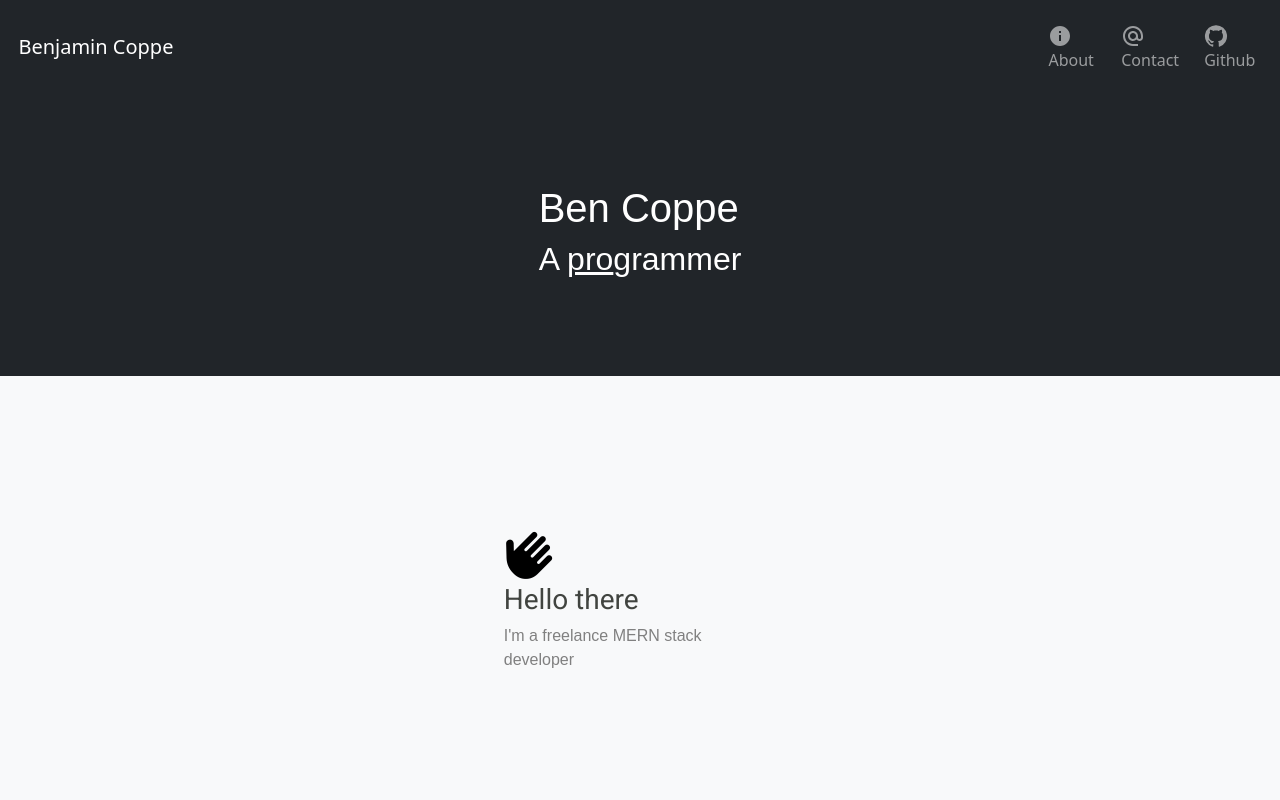
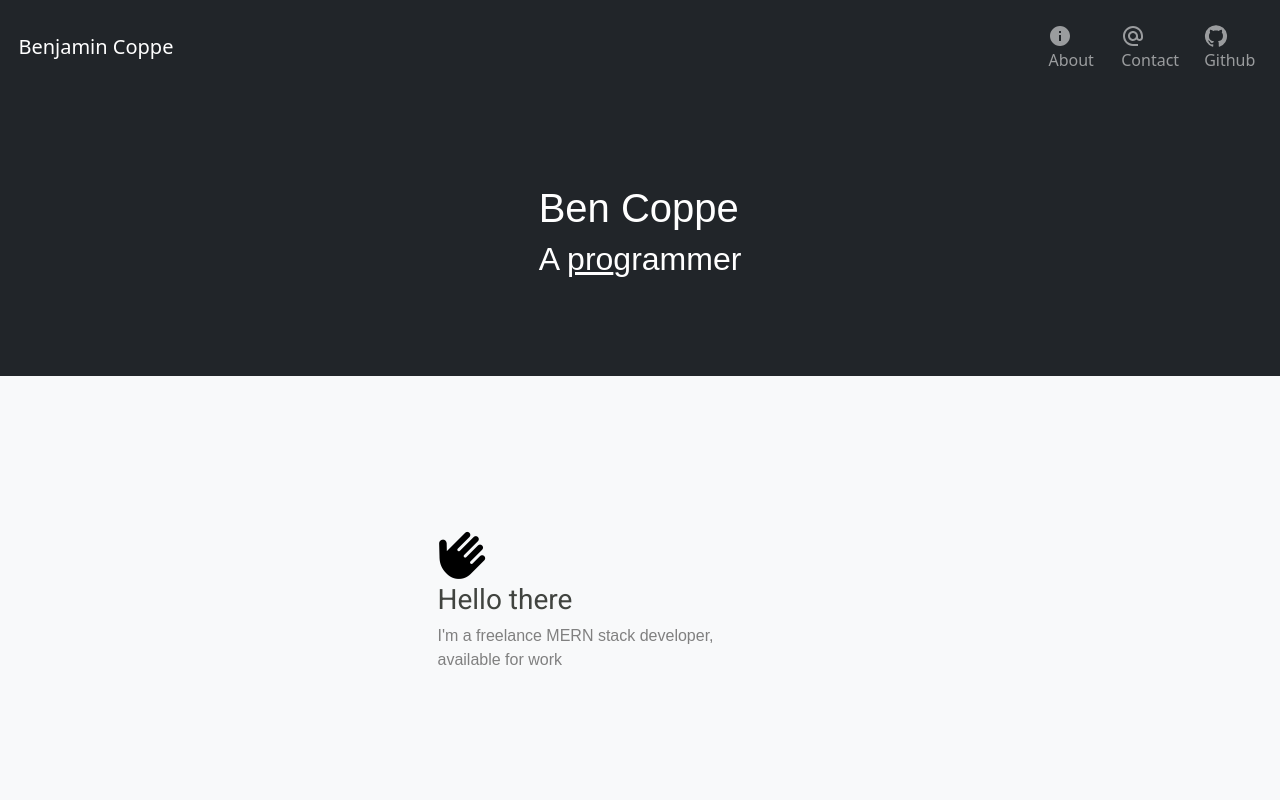
Before and after one commit to bpc2003/My-Site, a React (Create React App) app in the folder client/: page / in a window 1280 px wide. Shown: the top 800 px of the page. Built offline with nearby package versions, Linux system fonts and the light colour scheme; no server answers; a web font is replaced by a local one.

Commit message:
Updated intro in Home.jsx

```diff
--- a/client/src/components/Home.jsx
+++ b/client/src/components/Home.jsx
@@ -48,7 +48,8 @@ class Home extends Component {
                             Hello there
                         </h3>
                         <p>
-                            I'm a freelance MERN stack developer
+                            I'm a freelance MERN stack developer,
+                            available for work
                         </p>
                     </div>
                 </Container>
```
